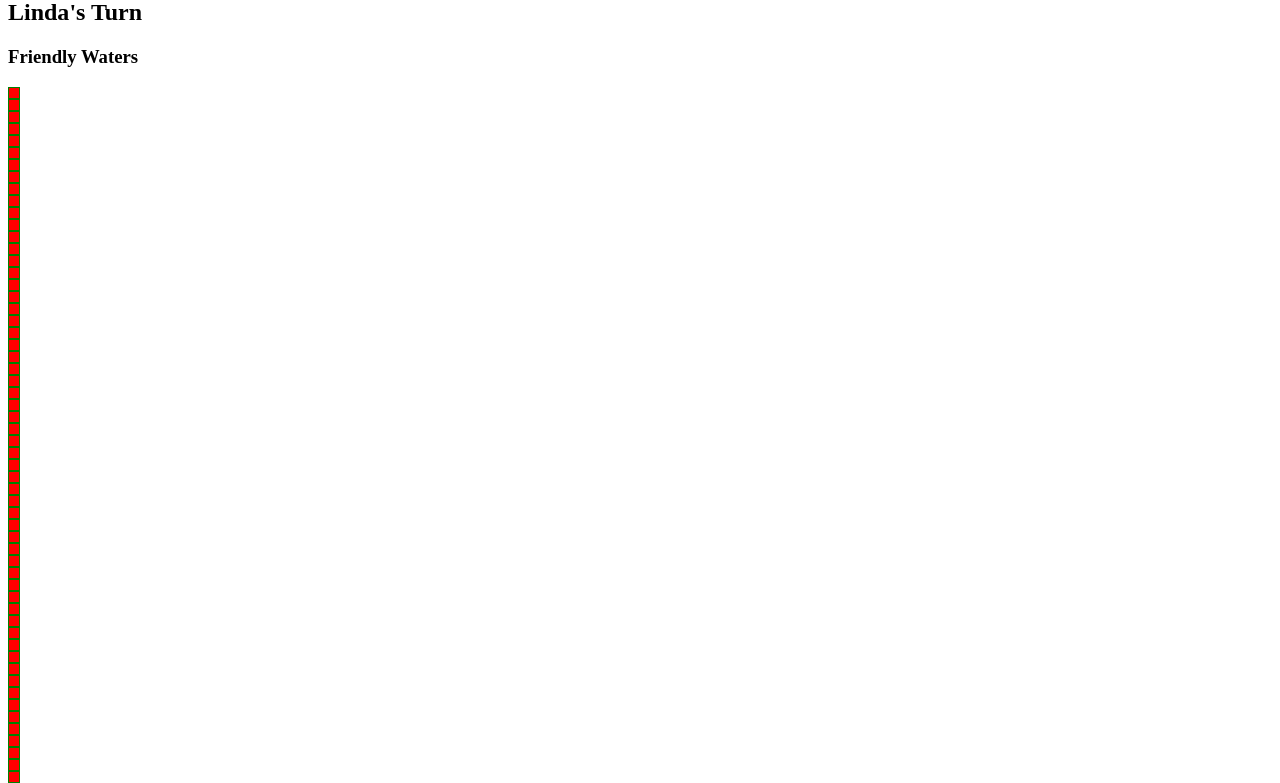
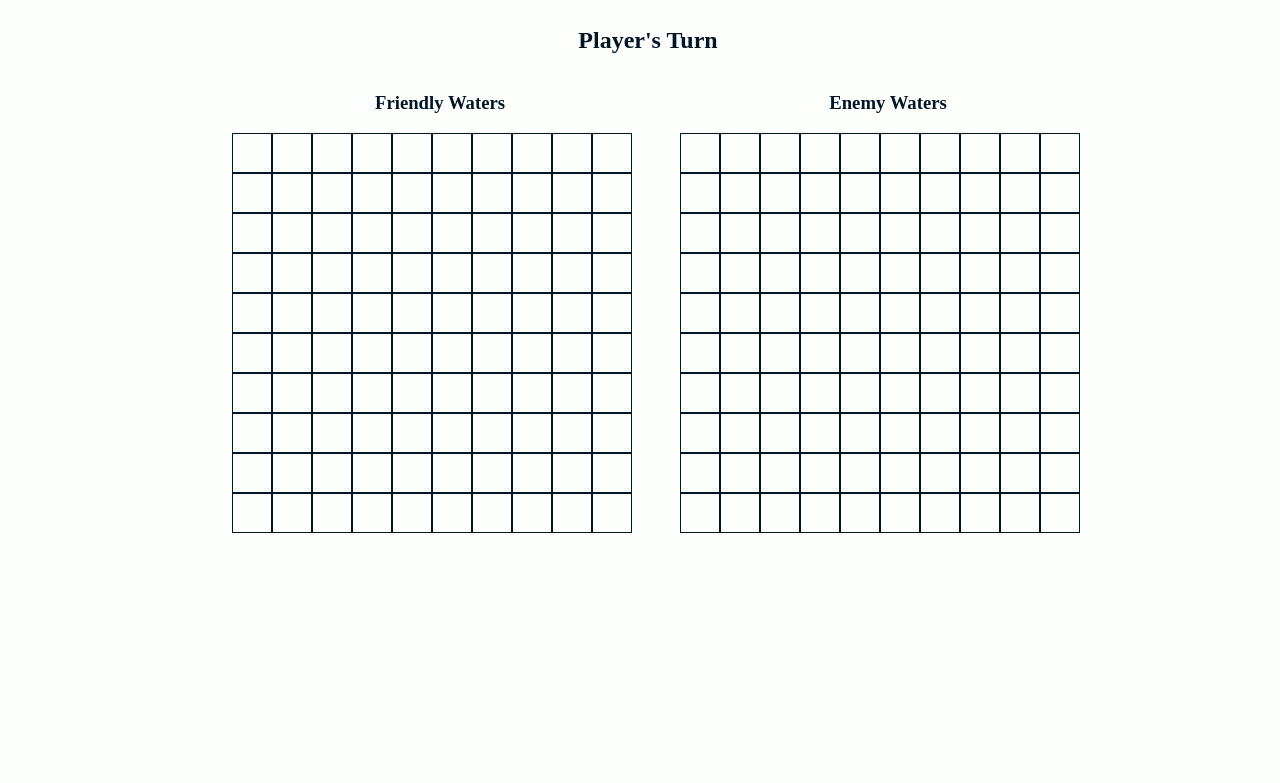
Before and after one commit to lindsaysofia/battleship, a website built with webpack: page dist/index.html in a window 1280 px wide. Shown: the part 81-864 px from the top of the page. After the commit the page ends 816 px from the top, so only its background shows below. Built offline with Linux system fonts and the light colour scheme.

Commit message:
styled a little bit

```diff
--- a/src/index.js
+++ b/src/index.js
@@ -8,14 +8,14 @@ const gameboardSize = 10;
 let isPlayerTurn = true;
 let isPlayerSunk = false;
 let isComputerSunk = false;
-let player = Player('Linda');
+let player = Player('Player');
 let computer = Computer();
 
 function initiateGame() {
   isPlayerTurn = true;
   isPlayerSunk = false;
   isComputerSunk = false;
-  player = Player('Linda');
+  player = Player('Player');
   DOMLogic.createPlayerGameboard(gameboardSize);
   computer = Computer();
   DOMLogic.createComputerGameboard(gameboardSize);
--- a/src/style.css
+++ b/src/style.css
@@ -1,6 +1,37 @@
+:root {
+  --color-blue: #389F91;
+  --color-red: #E8373A;
+  --color-navy: #031627;
+  --color-white: #FDFFFC;
+}
+
+body {
+  display: grid;
+  grid-template-rows: max-content max-content 1fr;
+  justify-content: center;
+  text-align: center;
+  height: 100vh;
+  width: 100vw;
+  box-sizing: border-box;
+  background-color: var(--color-white);
+  color: var(--color-navy);
+}
+
+.game {
+  display: grid;
+  grid-template-columns: 50% 50%;
+  gap: 2em;
+}
+
+.player_gameboard,
+.computer_gameboard {
+  height: 400px;
+  width: 400px;
+  display: grid;
+  grid-template-columns: repeat(10, 1fr);
+  grid-template-rows: repeat(10, 1fr);
+}
+
 .position {
-  width: 10px;
-  height: 10px;
-  background-color: red;
-  border: 1px solid green;
+  border: 1px solid var(--color-navy);
 }
```
Also changed, not shown: dist/index.html, dist/main.js.
